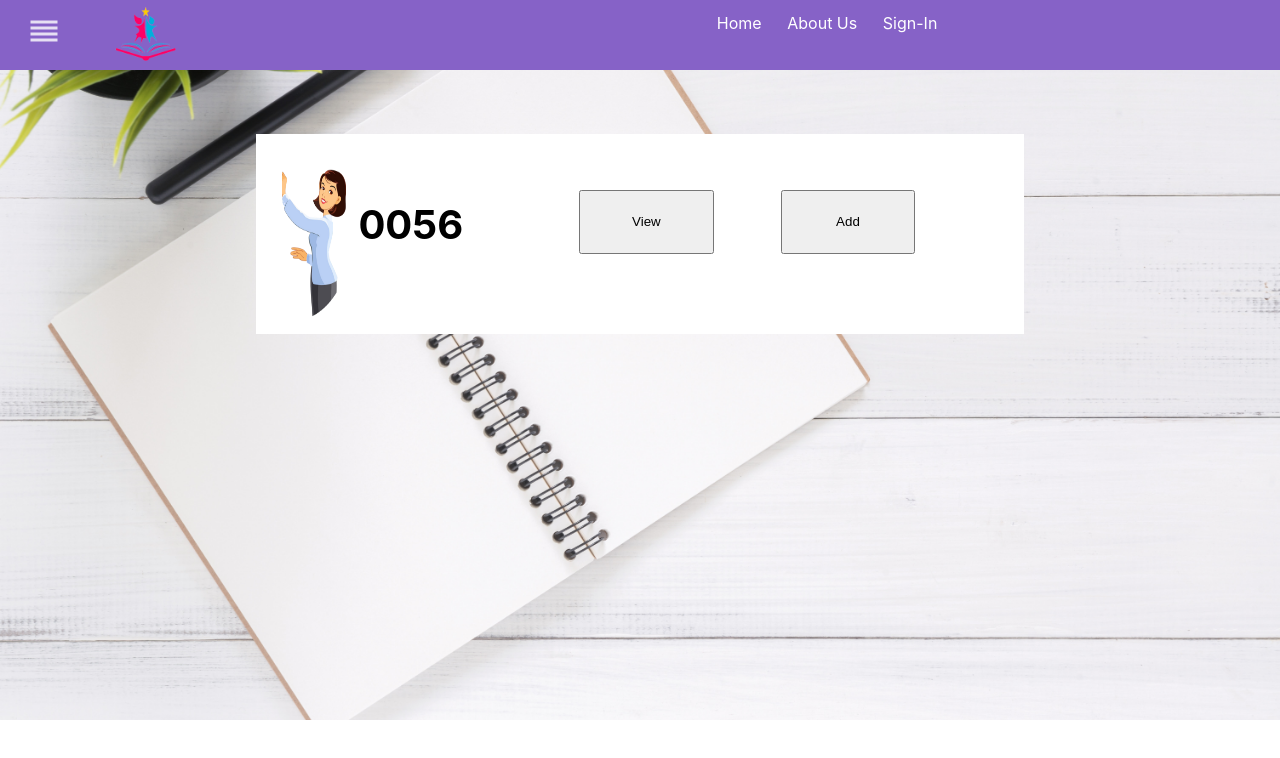
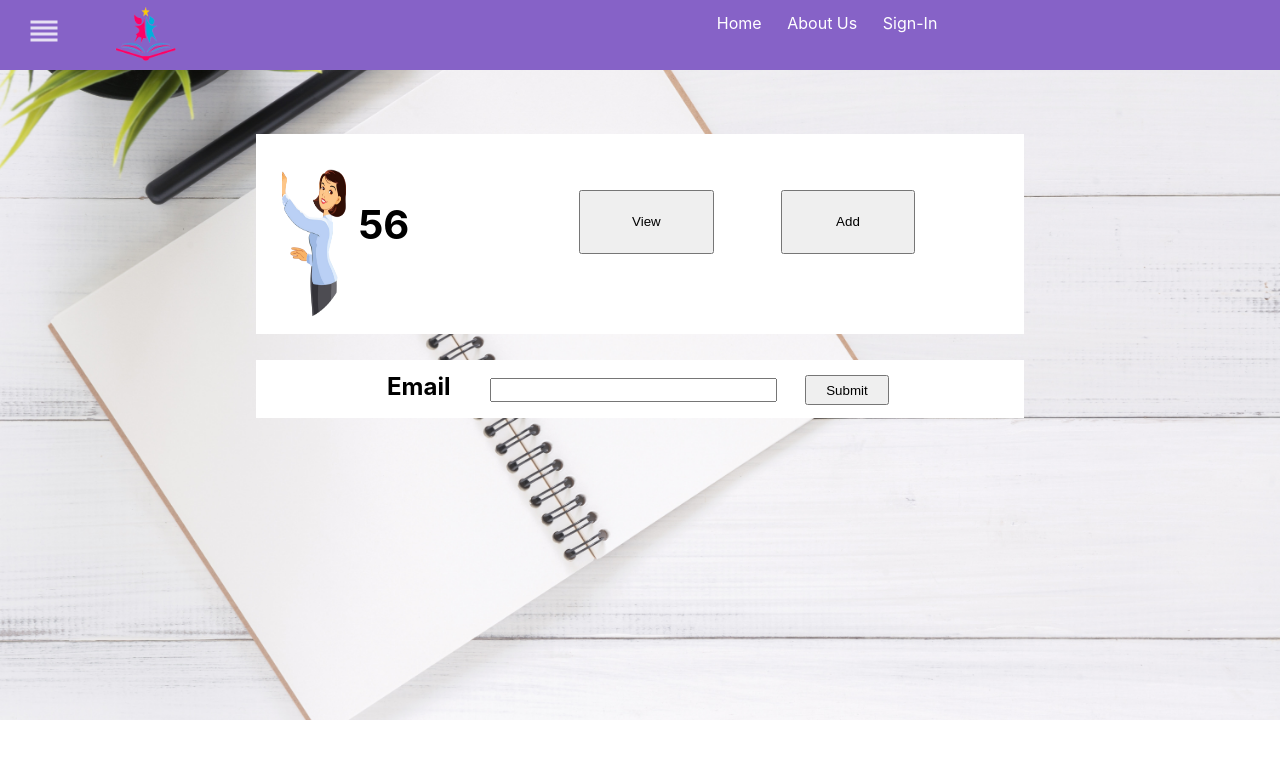
Before and after one commit to pragashraj/School-Management-System, a React (Create React App) app: page /teacherControl in a window 1280 px wide. Both pictures are taken after a click on the button "View". Shown: the top 758 px of the page. Built offline with nearby package versions, Linux system fonts and the light colour scheme.

Commit message:
view component

```diff
--- a/src/CSS/control/ProControl.css
+++ b/src/CSS/control/ProControl.css
@@ -51,6 +51,11 @@
 
 .pro-form-container{
     width: 100%;
-    background-color: white;
     margin-top: 2%;
 }
+
+.pro-view-compo{
+    width:60%;
+    margin-left: 20%;
+    background-color: white;
+}
--- /dev/null
+++ b/src/CSS/control/detailView.css
@@ -0,0 +1,63 @@
+.detail-block{
+    width: 80%;
+    margin-left: 10%;
+}
+
+.detail-img{
+    width: 10%;
+    height: 10%;
+    padding: 1%;
+}
+
+.detail-block-search{
+    padding: 2%;
+    margin-left: 5%;
+}
+
+.detail-label{
+    font-size: 1.5em;
+    padding: 2%;
+    font-weight: bold;
+}
+
+.detail-input{
+    margin-left: 5%;
+    width: 50%;
+    height: 18px;
+}
+.detail-btn{
+    width: 15%;
+    margin-left: 5%;
+    padding: 1%;
+}
+
+.detail-error{
+    font-size: 2em;
+    color: red;
+    align-self: center;
+    margin-left: 20%;
+}
+
+
+.detail-block-name{
+    width: 40%;
+}
+
+.detail-name{
+    font-size: 2em;
+    margin-left: 35%;
+    margin-right: 10%;
+    float: left;
+}
+
+.detail-block-infos{
+    width: 80%;
+    background-color: aqua;
+    height: 100%;
+    margin-left: 10%;
+}
+
+.detail-infos{
+    font-size: 2em;
+    margin-left: 15%;
+}
--- a/src/Components/Actions/dashBoardAction.js
+++ b/src/Components/Actions/dashBoardAction.js
@@ -1,3 +1,20 @@
 export const setdashBoard=()=>({
     type:"SET_DASHBOARD"
 })
+
+export const increseTotalOfStudent=()=>({
+    type:"INCREASE_STUDENT"
+})
+
+export const decreseTotalOfStudent=()=>({
+    type:"DECREASE_STUDENT"
+})
+
+
+export const increseTotalOfTeacher=()=>({
+    type:"INCREASE_TEACHER"
+})
+
+export const decreseTotalOfTeacher=()=>({
+    type:"DECREASE_TEACHER"
+})
--- a/src/Components/ControlCard.js
+++ b/src/Components/ControlCard.js
@@ -1,9 +1,13 @@
 import React,{useState} from 'react'
 import '../CSS/control/ProControl.css'
 import AddAccount from './ControlForms/AddAccount'
+import DetailView from './ControlForms/DetailView'
 
-const ControlCard=({image,total})=> {
+const ControlCard=({image,total,pro})=> {
     const [btnType,setType]=useState('')
+    const handleRoute=()=>{
+       setType('')
+    }
     return (
         <div className="controlCard">
             <div className="pro-block">
@@ -26,8 +30,12 @@ const ControlCard=({image,total})=> {
 
             <div className="pro-form-container">
                 {
-                    btnType==='view' ? null:(
-                        btnType==='add' ?  <AddAccount title="Add" addAcc={true}/>:null
+                    btnType==='view' ? (
+                        <div className="pro-view-compo">
+                             <DetailView image={image} pro={pro}/>
+                        </div>
+                        ):(
+                        btnType==='add' ?  <AddAccount title="Add" addAcc={true} handleRoute={handleRoute}/>:null
                     )
                 }
 
--- a/src/Components/ControlForms/AddAccount.js
+++ b/src/Components/ControlForms/AddAccount.js
@@ -3,6 +3,7 @@ import '../../CSS/root/signUp.css'
 import Api from '../../Api/Api'
 import {connect} from 'react-redux'
 import {setCurrentUserInfo,storeCurrentUserDetails} from '../Actions/userAction'
+import {increseTotalOfStudent,increseTotalOfTeacher} from '../Actions/dashBoardAction'
 
 class AddAccount extends Component {
     state={
@@ -18,7 +19,7 @@ class AddAccount extends Component {
         })
     }
 
-    handleApi=({endpoint,user})=>{
+    handleLoginApi=(endpoint,user,type)=>{
         Api.get(endpoint).then(
             response=>{
                 if(response.data===""){
@@ -27,6 +28,10 @@ class AddAccount extends Component {
                     if(response.status===200){
                         if(user.password===response.data.password){
                             console.log("Login Success")
+                            this.props.storeCurrentUserDetails(user)
+                            this.props.setCurrentUserInfo(type)
+                            console.log(this.props.userDetails)
+                            this.props.handleRoute()
                         }else{
                             console.log("password not match")
                         }
@@ -34,6 +39,19 @@ class AddAccount extends Component {
                 }
             }
         )
+    }
+
+    handleSignUpApi=(endpoint,user,type)=>{
+        Api.post(endpoint,user).then(response=>{
+            this.props.storeCurrentUserDetails(user)
+            this.props.setCurrentUserInfo(type)
+            if(type==="st"){
+                this.props.increseTotalOfStudent()
+            }if(type==="th"){
+                this.props.increseTotalOfTeacher()
+            }
+            this.props.handleRoute()
+        })
     }
 
     handleSubmit=(e)=>{
@@ -44,8 +62,9 @@ class AddAccount extends Component {
             mail,
             username:mail.split('@')[0],
             password,
-            type:mail.split('@')[1].split('.')[0]
         }
+
+        const  type=mail.split('@')[1].split('.')[0]
 
         if(this.props.addAcc){
             if(password!==confirmPassword){
@@ -54,22 +73,23 @@ class AddAccount extends Component {
                 )
             }
             try{
-                switch(user.type){
-                    case "st": return Api.post('/student',user).then(response=>{console.log(response.data)})
-                    case "th": return  Api.post('/teacher',user).then(response=>{console.log(response.data)})
-                    case "ad": return  Api.post('/admin',user).then(response=>{console.log(response.data)})
+                switch(type){
+                    case "st": return this.handleSignUpApi('/student',user,type)
+                    case "th": return  this.handleSignUpApi('/teacher',user,type)
+                    case "ad": return  this.handleSignUpApi('/admin',user,type)
                     default : return
                 }
+
             }catch(err){
                 console.log(err)
             }
 
         }else{
             try{
-                switch(user.type){
-                    case "st": return this.handleApi('/studentByName/'+user.username,user)
-                    case "th": return this.handleApi('/teacherByName/'+user.username,user)
-                    case "ad": return  this.handleApi('/adminByName/'+user.username,user)
+                switch(type){
+                    case "st": return this.handleLoginApi('/studentByName/'+user.username,user,type)
+                    case "th": return this.handleLoginApi('/teacherByName/'+user.username,user,type)
+                    case "ad": return  this.handleLoginApi('/adminByName/'+user.username,user,type)
                     default : return
                 }
 
@@ -121,9 +141,15 @@ class AddAccount extends Component {
 const mapDispatchToProps=dispatch=>{
     return{
         setCurrentUserInfo:info=>dispatch(setCurrentUserInfo(info)),
-        storeCurrentUserDetails:user=>dispatch(storeCurrentUserDetails(user))
+        storeCurrentUserDetails:user=>dispatch(storeCurrentUserDetails(user)),
+        increseTotalOfStudent:()=>dispatch(increseTotalOfStudent()),
+        increseTotalOfTeacher:()=>dispatch(increseTotalOfTeacher())
     }
 }
 
-
-export default connect(null,mapDispatchToProps)(AddAccount)
+const mapStateToProps=({user:{userDetails}})=>{
+    return{
+        userDetails
+    }
+}
+export default connect(mapStateToProps,mapDispatchToProps)(AddAccount)
--- /dev/null
+++ b/src/Components/ControlForms/Detail.js
@@ -0,0 +1,20 @@
+import React from 'react'
+import '../../CSS/control/detailView.css'
+
+const Detail=({image,details})=> {
+    return (
+        <div className="detail">
+            <div className="detail-block-img">
+                <img src={image} alt="student" className="detail-img"/>
+                <p className="detail-name">{details.username.toUpperCase()}</p>
+            </div>
+
+            <div className="detail-block-infos">
+                <pre className="detail-infos">Email    : {details.mail}</pre>
+                <pre className="detail-infos">UserName : {details.username}</pre>
+            </div>
+        </div>
+    )
+}
+
+export default Detail
--- /dev/null
+++ b/src/Components/ControlForms/DetailView.js
@@ -0,0 +1,78 @@
+import React, { Component } from 'react'
+import '../../CSS/control/detailView.css'
+import Api from '../../Api/Api'
+import Detail from './Detail'
+
+class DetailView extends Component {
+    state={
+        mail:'',
+        details:null,
+        error:''
+    }
+
+    handleTextChange=(e)=>{
+        this.setState({
+            mail:e.target.value
+        })
+    }
+    handleSubmit=(e)=>{
+        e.preventDefault()
+        const pro=this.props.pro
+        const name=this.state.mail.split('@')[0]
+        if(pro==="student"){
+            this.handleApi('studentByName/'+name)
+        }else{
+            this.handleApi('teacherByName/'+name)
+        }
+
+    }
+
+    handleApi=(endpoint)=>{
+        Api.get(endpoint).then(
+            response=>{
+                if(response.data===""){
+                    console.log("Oops!! No Data Found")
+                    this.setState({
+                        error:"Oops!! No Data Found"
+                    })
+                }else{
+                    if(response.status===200){
+                        this.setState({
+                            details:response.data
+                        })
+                    }
+                }
+            }
+        )
+    }
+
+    render() {
+        return (
+            <div className="detail-view">
+                <div className="detail-block">
+
+                    <div className="detail-block-search">
+                        <form onSubmit={this.handleSubmit}>
+                            <label className="detail-label">Email</label>
+                            <input type="email"  name="mail"  required onChange={this.handleTextChange} className="detail-input"/>
+                            <input type="submit" name="submit" className="detail-btn"/>
+                        </form>
+                    </div>
+
+                    {
+                        this.state.error ? <p className="detail-error">{this.state.error}</p> :null
+                    }
+
+                    {
+                        this.state.details ? (<Detail image={this.props.image} details={this.state.details}/>):null
+                    }
+
+
+
+                </div>
+            </div>
+        )
+    }
+}
+
+export default DetailView
--- a/src/Components/Reducers/dashBoardReducer.js
+++ b/src/Components/Reducers/dashBoardReducer.js
@@ -1,8 +1,8 @@
 const INITIAL_STATE={
     hidden:true,
-    totalStudents:'2408',
-    totalTeachers:'0056',
-    totalEmployess:'25'
+    totalStudents:2408,
+    totalTeachers:56,
+    totalEmployess:25
 }
 
 const dashBoardReducer=(state=INITIAL_STATE,action)=>{
@@ -12,6 +12,32 @@ const dashBoardReducer=(state=INITIAL_STATE,action)=>{
                 ...state,
                 hidden:!state.hidden
             }
+
+        case "INCREASE_STUDENT":
+            return{
+                ...state,
+                totalStudents:state.totalStudents+1
+            }
+
+        case "DECREASE_STUDENT":
+            return{
+                ...state,
+                totalStudents:state.totalStudents-1
+            }
+
+        case "INCREASE_TEACHER":
+            return{
+                ...state,
+                totalTeachers:state.totalTeachers+1
+            }
+
+        case "DECREASE_TEACHER":
+            return{
+                ...state,
+                totalTeachers :state.totalTeachers-1
+            }
+
+
         default :
             return state
     }
--- a/src/Pages/TeacherControl.js
+++ b/src/Pages/TeacherControl.js
@@ -1,13 +1,21 @@
 import React from 'react'
 import ControlCard from '../Components/ControlCard'
 import teacher from '../assets/teacher.png'
+import {connect} from 'react-redux'
 
-const TeacherControl=()=>{
+const TeacherControl=({totalTeachers})=>{
     return (
         <div className="controlBlock">
-            <ControlCard image={teacher} total="0056"/>
+            <ControlCard image={teacher} total={totalTeachers}/>
         </div>
     )
 }
 
-export default  TeacherControl
+
+
+const mapStateToProps=({dashBoard:{totalTeachers}})=>{
+    return{
+        totalTeachers
+    }
+}
+export default connect(mapStateToProps)(TeacherControl)
```
Also changed, not shown: src/Pages/RootPage.js (+2 -6 lines), src/Pages/StudentControl.js (+11 -3 lines).
